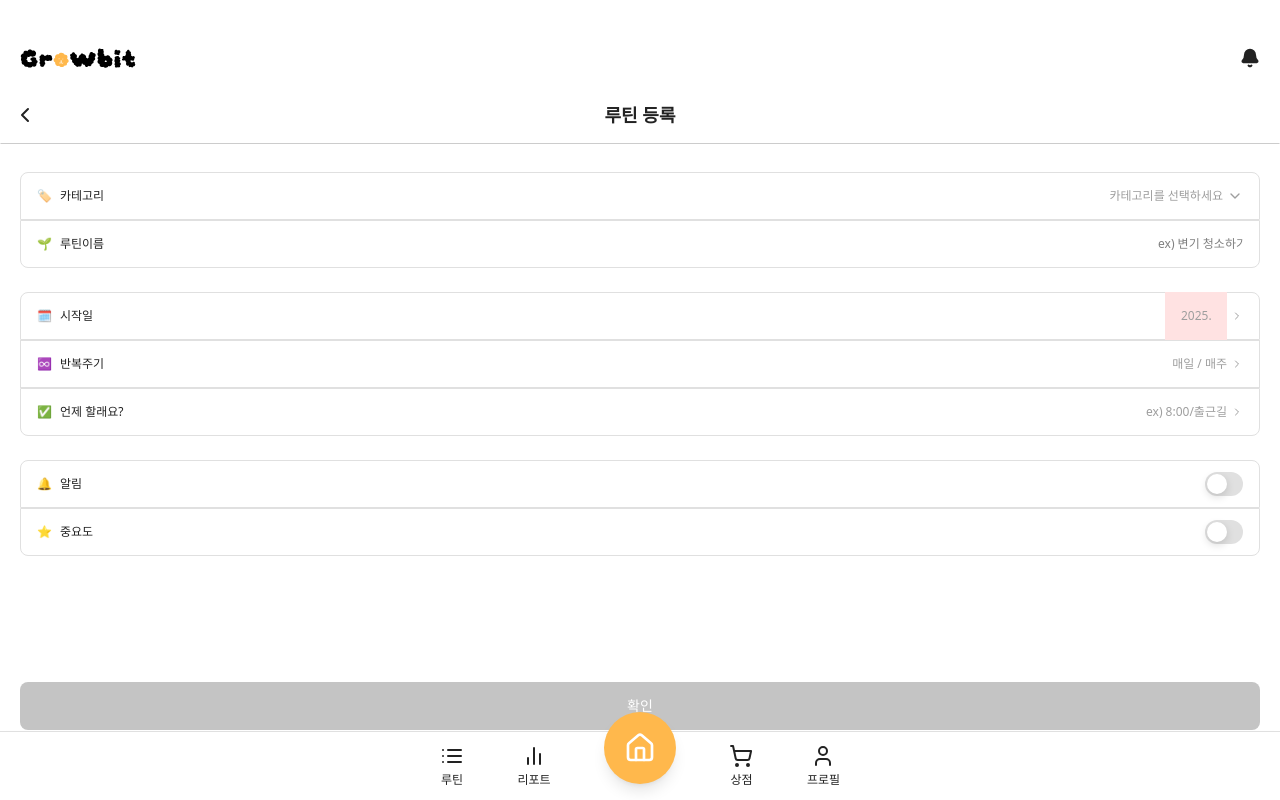
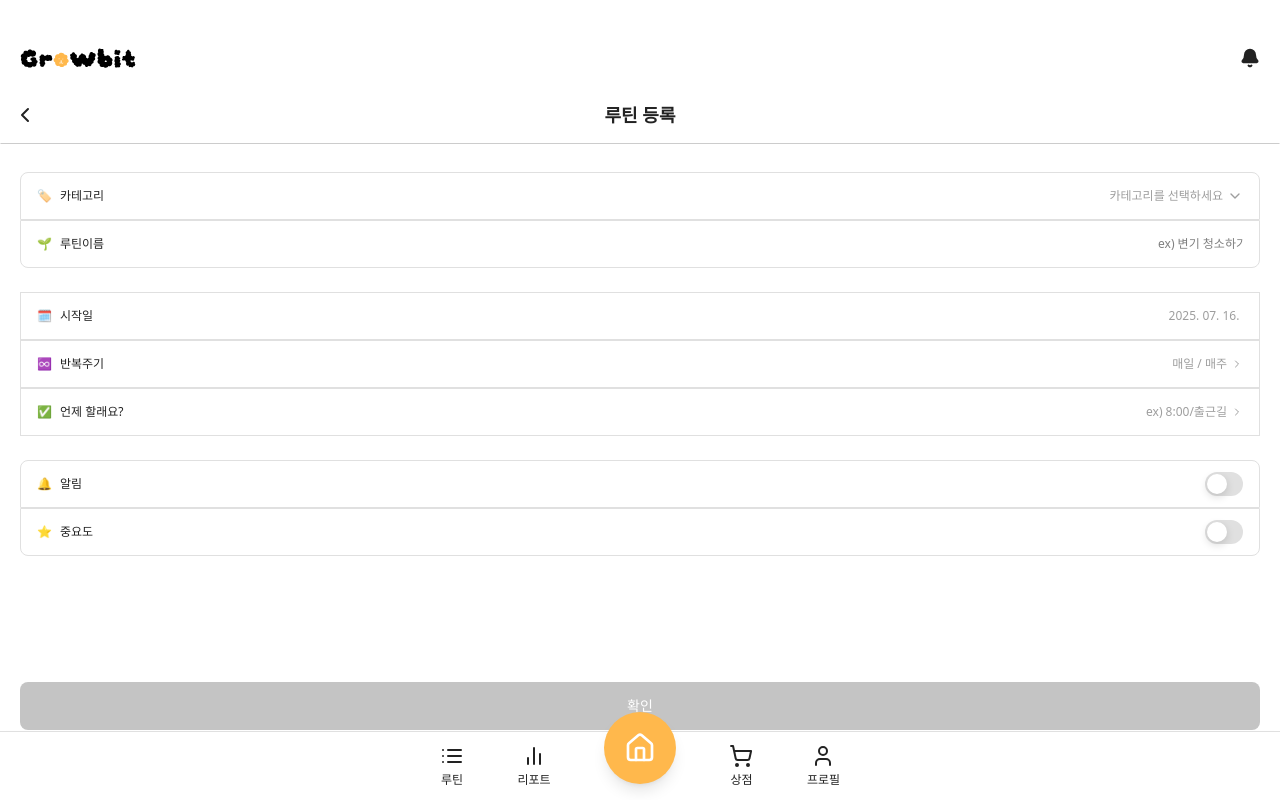
Before and after one commit to prgrms-web-devcourse-final-project/WBE4_5_GCC_FE, a Next.js app: page /routine/add-routine in a window 1280 px wide. Built offline with nearby package versions, Linux system fonts and the light colour scheme.

Commit message:
💄 Style: 루틴 등록에서 시작일, 반복주기, 언제 할래요? 연결

```diff
--- a/src/app/components/routine/Calendar/DatePicker.tsx
+++ b/src/app/components/routine/Calendar/DatePicker.tsx
@@ -21,21 +21,25 @@ export default function DatePicker({
   const ref = useRef(null);
   const [pickerType, setPickerType] = useState<PickerType>('');
   const [viewDate, setViewDate] = useState(new Date());
+  const [hasUserSelected, setHasUserSelected] = useState(false);
 
   const toggleDatePicker = () => {
-    if (pickerType !== '') {
-      setPickerType('');
-    } else {
-      setPickerType('date');
-    }
+    setPickerType((prev) => (prev === 'date' ? '' : 'date'));
   };
+
+  const handleDateSelect = (date: Date) => {
+    setSelectedDate(date);
+    setHasUserSelected(true); // 직접 선택한 날짜
+    setPickerType('');
+  };
+
   const renderPickerByType = (type: PickerType) => {
     switch (type) {
       case 'date':
         return (
           <CalendarDate
             selectedDate={selectedDate}
-            setSelectedDate={setSelectedDate}
+            setSelectedDate={handleDateSelect}
             viewDate={viewDate}
             setViewDate={setViewDate}
             onChangePickerType={() => setPickerType('month')}
@@ -46,7 +50,7 @@ export default function DatePicker({
           <Month
             setPickerType={() => setPickerType('date')}
             selectedDate={selectedDate}
-            setSelectedDate={setSelectedDate}
+            setSelectedDate={handleDateSelect}
             viewDate={viewDate}
             setViewDate={setViewDate}
           />
@@ -62,15 +66,15 @@ export default function DatePicker({
     : '날짜 선택 필요';
 
   return (
-    <div className="relative w-[62px] bg-red-100" ref={ref}>
+    <div className="relative w-[80px] text-xs" ref={ref}>
       <input
         type="text"
         value={displayDate}
-        className="focus-primary body1 w-full cursor-pointer rounded-[10px] p-4 text-center"
+        className={`focus-primary body1 w-full cursor-pointer rounded-[10px] text-center ${hasUserSelected ? 'text-[#222222]' : 'text-[#9E9E9E]'}`}
         readOnly
         onClick={toggleDatePicker}
       />
-      {pickerType !== '' && (
+      {pickerType && (
         <DatePickerWrapper>{renderPickerByType(pickerType)}</DatePickerWrapper>
       )}
     </div>
--- a/src/app/components/routine/Calendar/DatePickerWrapper.tsx
+++ b/src/app/components/routine/Calendar/DatePickerWrapper.tsx
@@ -6,7 +6,7 @@ export default function DatePickerWrapper({
   children: ReactNode;
 }) {
   return (
-    <div className="absolute z-50 mt-2 w-72 rounded-[10px] bg-[#F4F4F4] p-2">
+    <div className="absolute right-0 z-50 mt-2 w-72 max-w-[calc(100vw-1rem)] rounded-[10px] bg-[#F4F4F4] p-2">
       {children}
     </div>
   );
--- a/src/app/components/routine/ListSelector.tsx
+++ b/src/app/components/routine/ListSelector.tsx
@@ -19,23 +19,31 @@ export default function ListSelector({
   label,
   value,
   placeholder,
-  options = [],
   onClick,
   className,
 }: CategorySelectorProps) {
   const [selectedDate, setSelectedDate] = useState(new Date());
 
   return (
-    <div
-      className={`flex h-12 w-full items-center justify-between border border-[#E0E0E0] px-4 py-4 ${className ?? ''}`}
-    >
+    <div className={`relative w-full ${className ?? ''}`}>
+      <div className="flex h-12 w-full items-center justify-between border border-[#E0E0E0] px-4 py-4">
         {/* 좌측 영역 */}
         <div className="flex items-center gap-2 text-xs font-medium text-[#222222]">
           <span>{icon}</span>
           <span>{label}</span>
         </div>
 
-      {/* 우측 영역 */}
+        {/* 우측 영역 - 조건부 렌더링 */}
+        {label === '시작일' ? (
+          // '시작일'인 경우 DatePicker 표시
+          <div className="absolute top-2 right-4 z-50 mt-2">
+            <DatePicker
+              selectedDate={selectedDate}
+              setSelectedDate={setSelectedDate}
+            />
+          </div>
+        ) : (
+          // 그 외에는 버튼 표시
           <button
             type="button"
             onClick={onClick}
@@ -44,14 +52,10 @@ export default function ListSelector({
             <span className={value ? 'text-[#222222]' : 'text-[#9E9E9E]'}>
               {value || placeholder}
             </span>
-        {label === '시작일' && (
-          <DatePicker
-            selectedDate={selectedDate}
-            setSelectedDate={setSelectedDate}
-          />
-        )}
             <ChevronRight className="h-3 w-auto" />
           </button>
+        )}
+      </div>
     </div>
   );
 }
--- a/src/app/routine/add-routine/page.tsx
+++ b/src/app/routine/add-routine/page.tsx
@@ -64,7 +64,7 @@ export default function page() {
               label="시작일"
               value={startDate}
               className="rounded-t-lg"
-              onClick={() => console.log('제발')}
+              onClick={() => console.log('시작일')}
             />
             <ListSelector
               icon="♾️"
```
Also changed, not shown: 1 other file (tests, documents, lock files or other folders). Lines whose indentation alone changed are shown as unchanged.
